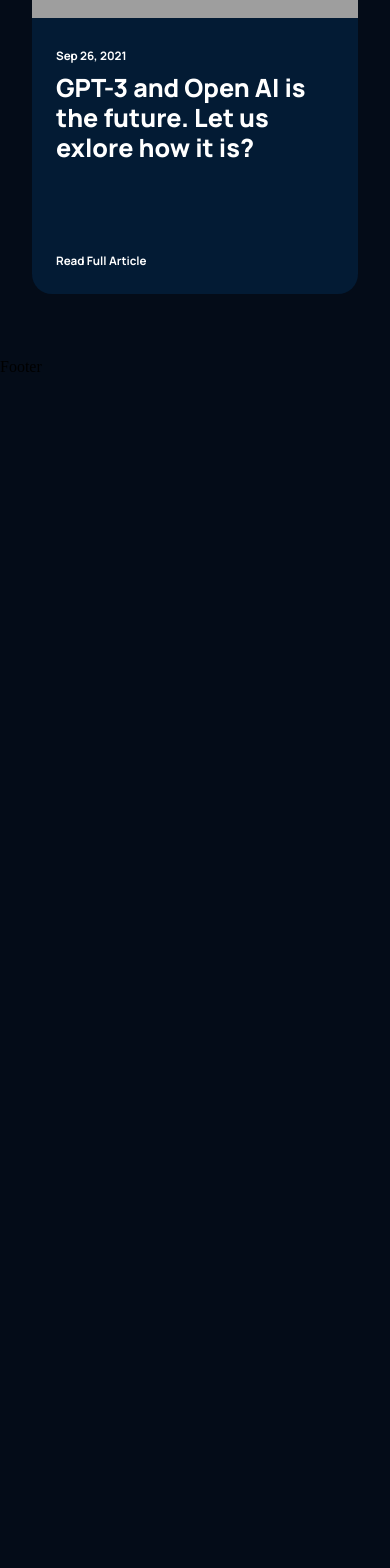
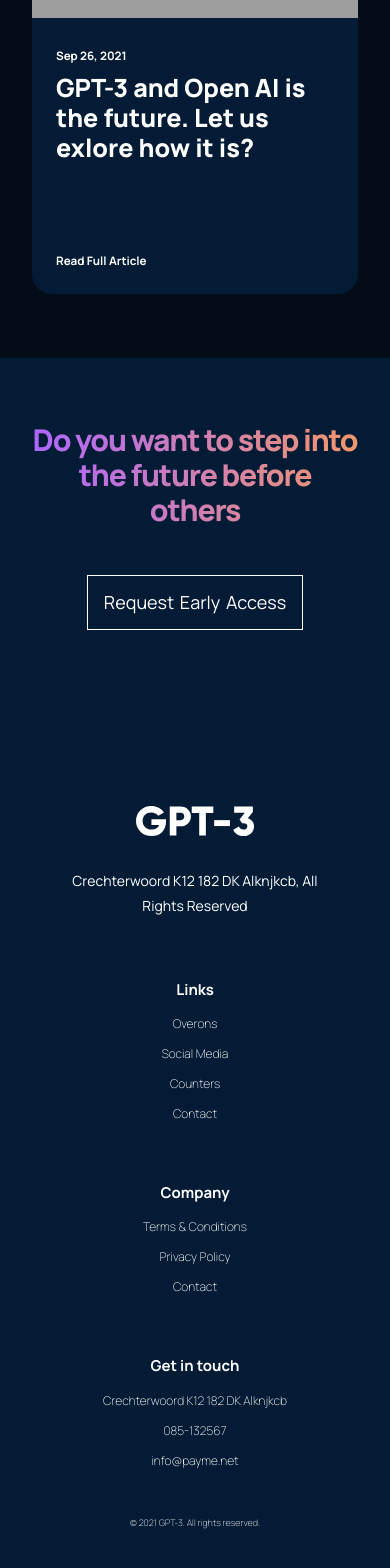
Before and after one commit to davidolanrewaju/gtp3_openai, a React (Create React App) app: page / in a window 390 px wide. Shown: the part 7097-8665 px from the top of the page. Before the commit the page ends 7473 px from the top, so only its background shows below. Built offline with nearby package versions, Linux system fonts and the light colour scheme; grey boxes are pictures that could not be loaded.

Commit message:
Footer Page

```diff
--- a/src/containers/footer/Footer.jsx
+++ b/src/containers/footer/Footer.jsx
@@ -1,12 +1,48 @@
 import React from 'react'
+import gpt3logo from '../../assets/logo.svg'
 import './footer.css'
 
 const Footer = () => {
   return (
-      <div>
-          Footer
+    <div className="gpt3__footer section__padding">
+      <div className="gpt3__footer-heading">
+        <h1 className="gradient__text">
+          Do you want to step into the future before others
+        </h1>
       </div>
-  )
+      <div className="gpt3__footer-btn">
+        <p>Request Early Access</p>
+      </div>
+      <div className="gpt3__footer-links">
+        <div className="gpt3__footer-links_logo">
+          <img src={gpt3logo} alt="logo" />
+          <p>Crechterwoord K12 182 DK Alknjkcb, All Rights Reserved</p>
+        </div>
+        <div className="gpt3__footer-links_div">
+          <h4>Links</h4>
+          <p>Overons</p>
+          <p>Social Media</p>
+          <p>Counters</p>
+          <p>Contact</p>
+        </div>
+        <div className="gpt3__footer-links_div">
+          <h4>Company</h4>
+          <p>Terms & Conditions</p>
+          <p>Privacy Policy</p>
+          <p>Contact</p>
+        </div>
+        <div className="gpt3__footer-links_div">
+          <h4>Get in touch</h4>
+          <p>Crechterwoord K12 182 DK Alknjkcb</p>
+          <p>085-132567</p>
+          <p>info@payme.net</p>
+        </div>
+      </div>
+      <div className="gpt3__footer-copyright">
+        <p>© 2021 GPT-3. All rights reserved.</p>
+      </div>
+    </div>
+  );
 }
 
 export default Footer
--- a/src/containers/footer/footer.css
+++ b/src/containers/footer/footer.css
@@ -0,0 +1,192 @@
+.gpt3__footer {
+  display: flex;
+  flex-direction: column;
+  justify-content: center;
+  align-items: center;
+
+  background: var(--color-footer);
+}
+
+.gpt3__footer-heading {
+  width: 100%;
+  text-align: center;
+
+  margin-bottom: 3rem;
+}
+
+.gpt3__footer-heading h1 {
+  font-family: var(--font-family);
+  font-weight: 800;
+  font-size: 62px;
+  line-height: 75px;
+  text-align: center;
+  letter-spacing: -0.04em;
+}
+
+.gpt3__footer-btn {
+  display: flex;
+  justify-content: center;
+  align-items: center;
+
+  padding: 1rem;
+  border: 1px solid #ffffff;
+  text-align: center;
+
+  margin-bottom: 10rem;
+  cursor: pointer;
+}
+
+.gpt3__footer-btn p {
+  box-sizing: border-box;
+  font-family: var(--font-family);
+  font-size: 18px;
+  line-height: 21px;
+  color: #ffffff;
+  word-spacing: 2px;
+}
+
+.gpt3__footer-links {
+  display: flex;
+  flex-direction: row;
+  justify-content: space-between;
+  align-items: flex-start;
+  flex-wrap: wrap;
+
+  width: 100%;
+  text-align: left;
+}
+
+.gpt3__footer-links div {
+  width: 250px;
+  margin: 1rem;
+}
+
+.gpt3__footer-links_logo {
+  display: flex;
+  flex-direction: column;
+}
+
+.gpt3__footer-links_logo img {
+  width: 118px;
+  height: 30px;
+
+  margin-bottom: 1rem;
+}
+
+.gpt3__footer-links_logo p {
+  font-family: var(--font-family);
+  font-size: 18px;
+  line-height: 21px;
+  color: #ffffff;
+}
+
+.gpt3__footer-links_div {
+  display: flex;
+  justify-content: flex-start;
+  flex-direction: column;
+}
+
+.gpt3__footer-links_div h4 {
+  font-family: var(--font-family);
+  font-weight: bolder;
+  font-size: 14px;
+  line-height: 16px;
+  color: #ffffff;
+
+  margin-bottom: 0.2rem;
+}
+
+.gpt3__footer-links_div p {
+  font-family: var(--font-family);
+  font-weight: 200;
+  font-size: 12px;
+  line-height: 14px;
+  color: #ffffff;
+
+  margin-top: 1rem;
+  cursor: pointer;
+}
+
+.gpt3__footer-copyright {
+  margin-top: 2rem;
+  text-align: center;
+  width: 100%;
+}
+
+.gpt3__footer-copyright p {
+  font-family: var(--font-family);
+  font-weight: 200;
+  font-size: 12px;
+  line-height: 14px;
+  font-feature-settings: "liga" off;
+  color: #ffffff;
+}
+
+@media screen and (max-width: 1000px) {
+  .gpt3__footer-links {
+    flex-direction: column;
+    flex-wrap: nowrap;
+    align-items: center;
+    justify-content: center;
+    text-align: center;
+  }
+  .gpt3__footer-links_logo {
+    justify-content: center;
+    align-items: center;
+
+    margin-top: 4rem;
+  }
+  .gpt3__footer-links_logo img {
+    width: 140px;
+
+    margin-bottom: 2rem;
+  }
+
+  .gpt3__footer-links_logo p {
+    font-size: 17px;
+    line-height: 25px;
+  }
+  .gpt3__footer-links_div h4 {
+    font-size: 18px;
+    line-height: 16px;
+
+    margin-top: 2rem;
+  }
+
+  .gpt3__footer-links_div p {
+    font-size: 14px;
+    line-height: 14px;
+    margin-top: 1rem;
+  }
+}
+
+@media screen and (max-width: 745px) {
+  .gpt3__footer-heading h1 {
+    font-size: 45px;
+  }
+  .gpt3__footer-links_logo p {
+    font-size: 14px;
+    line-height: 25px;
+  }
+  .gpt3__footer-links_div h4 {
+    font-size: 15px;
+    line-height: 16px;
+
+    margin-top: 2rem;
+  }
+
+  .gpt3__footer-links_div p {
+    font-size: 12px;
+    line-height: 14px;
+  }
+  .gpt3__footer-copyright p {
+    font-size: 9px;
+  }
+}
+
+@media screen and (max-width: 550px) {
+  .gpt3__footer-heading h1 {
+    font-size: 30px;
+    line-height: 35px;
+  }
+}
```
